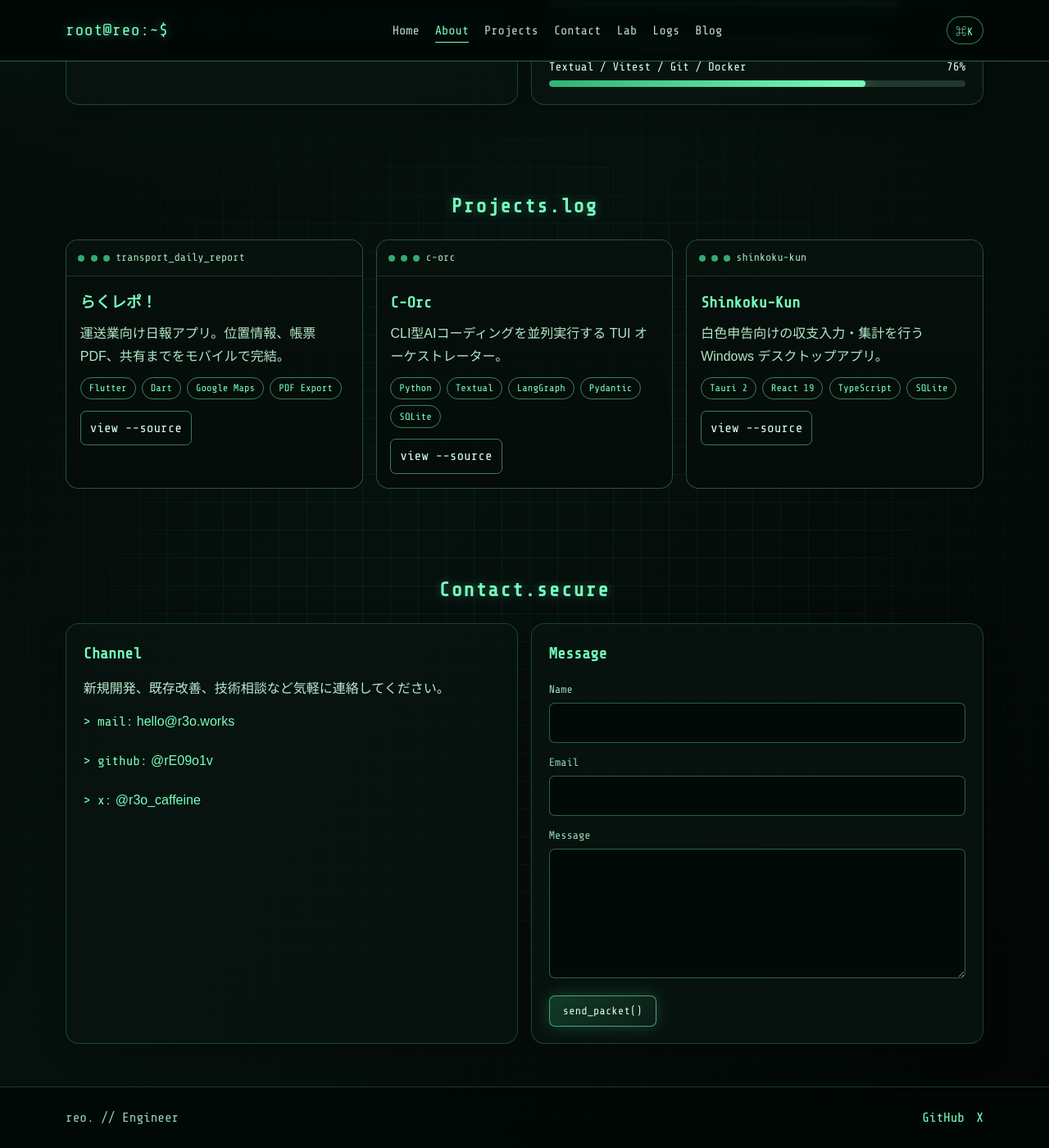
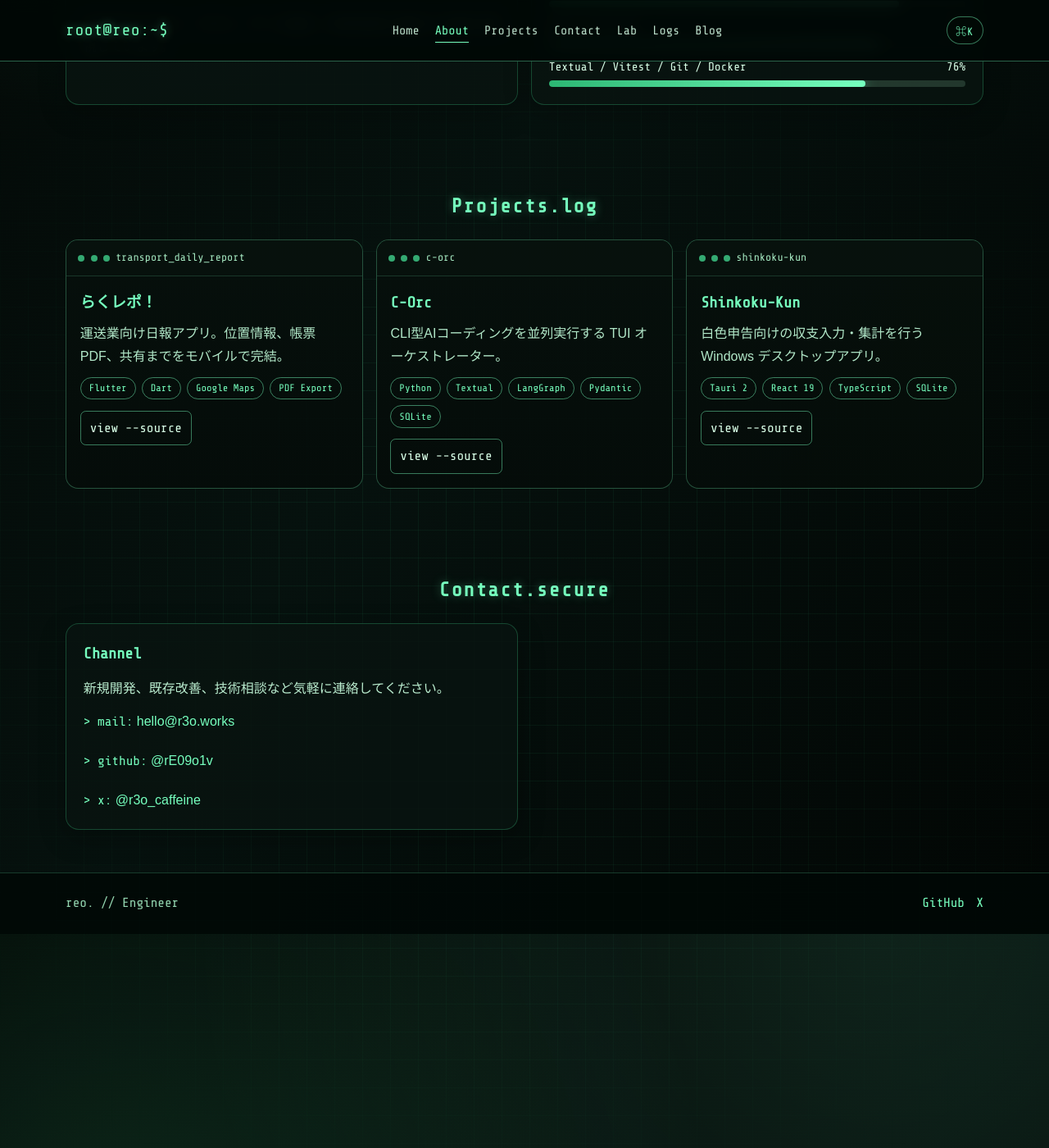
Before and after one commit to rE09o1v/Portfolio, a Jekyll site: the page index.html, which Jekyll copies as it is, in a window 1280 px wide and 1400 px high, scrolled down 951 px. Shown: the whole window at 82% size. Built offline with Jekyll 4.4.1, drawn with Linux system fonts in a browser that asks for light colours; some web fonts are replaced; after the commit the page ends 2090 px from its top, so only the background shows below that.

Commit message:
fix: remove non-functional contact form
The form only logged to console without actually sending messages.
Contact is available via hello@r3o.works mailto link.

Co-Authored-By: Claude Opus 4.6 (1M context) <noreply@anthropic.com>

```diff
--- a/index.html
+++ b/index.html
@@ -307,29 +307,6 @@
               </div>
             </article>
 
-            <form id="contactForm" class="contact-form panel reveal">
-              <h3>Message</h3>
-              <div class="form-group">
-                <label for="name">Name</label>
-                <input type="text" id="name" name="name" required />
-              </div>
-              <div class="form-group">
-                <label for="email">Email</label>
-                <input type="email" id="email" name="email" required />
-              </div>
-              <div class="form-group">
-                <label for="message">Message</label>
-                <textarea
-                  id="message"
-                  name="message"
-                  rows="5"
-                  required
-                ></textarea>
-              </div>
-              <button type="submit" class="btn btn-primary">
-                send_packet()
-              </button>
-            </form>
           </div>
         </div>
       </section>
--- a/script.js
+++ b/script.js
@@ -5,7 +5,6 @@ const navLinks = Array.from(document.querySelectorAll(".nav-link"));
 const hashNavLinks = navLinks.filter((link) => (link.getAttribute("href") || "").startsWith("#"));
 
 const skillBars = document.querySelectorAll(".skill-progress");
-const contactForm = document.getElementById("contactForm");
 
 const closeMobileMenu = () => {
   navMenu?.classList.remove("active");
@@ -100,31 +99,6 @@ if (revealTargets.length > 0) {
   revealTargets.forEach((target) => revealObserver.observe(target));
 }
 
-if (contactForm) {
-  contactForm.addEventListener("submit", (event) => {
-    event.preventDefault();
-
-    const formData = new FormData(contactForm);
-    const name = String(formData.get("name") || "").trim();
-    const email = String(formData.get("email") || "").trim();
-    const message = String(formData.get("message") || "").trim();
-
-    if (!name || !email || !message) {
-      alert("すべての項目を入力してください。");
-      return;
-    }
-
-    const emailPattern = /^[^\s@]+@[^\s@]+\.[^\s@]+$/;
-    if (!emailPattern.test(email)) {
-      alert("正しいメールアドレスを入力してください。");
-      return;
-    }
-
-    console.log("contact payload", { name, email, message });
-    alert("メッセージを受け取りました。ありがとうございます。");
-    contactForm.reset();
-  });
-}
 
 const sections = Array.from(document.querySelectorAll("section[id]"));
 window.addEventListener(
--- a/styles.css
+++ b/styles.css
@@ -653,39 +653,6 @@ footer {
   align-items: center;
 }
 
-.contact-form h3 {
-  margin-bottom: 1rem;
-}
-
-.form-group {
-  margin-bottom: 0.78rem;
-}
-
-.form-group label {
-  display: block;
-  margin-bottom: 0.3rem;
-  font-family: "Share Tech Mono", monospace;
-  font-size: 0.84rem;
-  color: var(--text-sub);
-}
-
-.form-group input,
-.form-group textarea {
-  width: 100%;
-  border: 1px solid rgba(118, 255, 190, 0.35);
-  border-radius: 0.42rem;
-  background: rgba(2, 10, 7, 0.92);
-  color: var(--text-main);
-  padding: 0.62rem 0.72rem;
-  font: inherit;
-}
-
-.form-group input:focus,
-.form-group textarea:focus {
-  outline: none;
-  border-color: rgba(118, 255, 190, 0.76);
-  box-shadow: 0 0 0 2px rgba(67, 222, 149, 0.18);
-}
 
 .footer {
   border-top: 1px solid rgba(118, 255, 190, 0.2);
```
